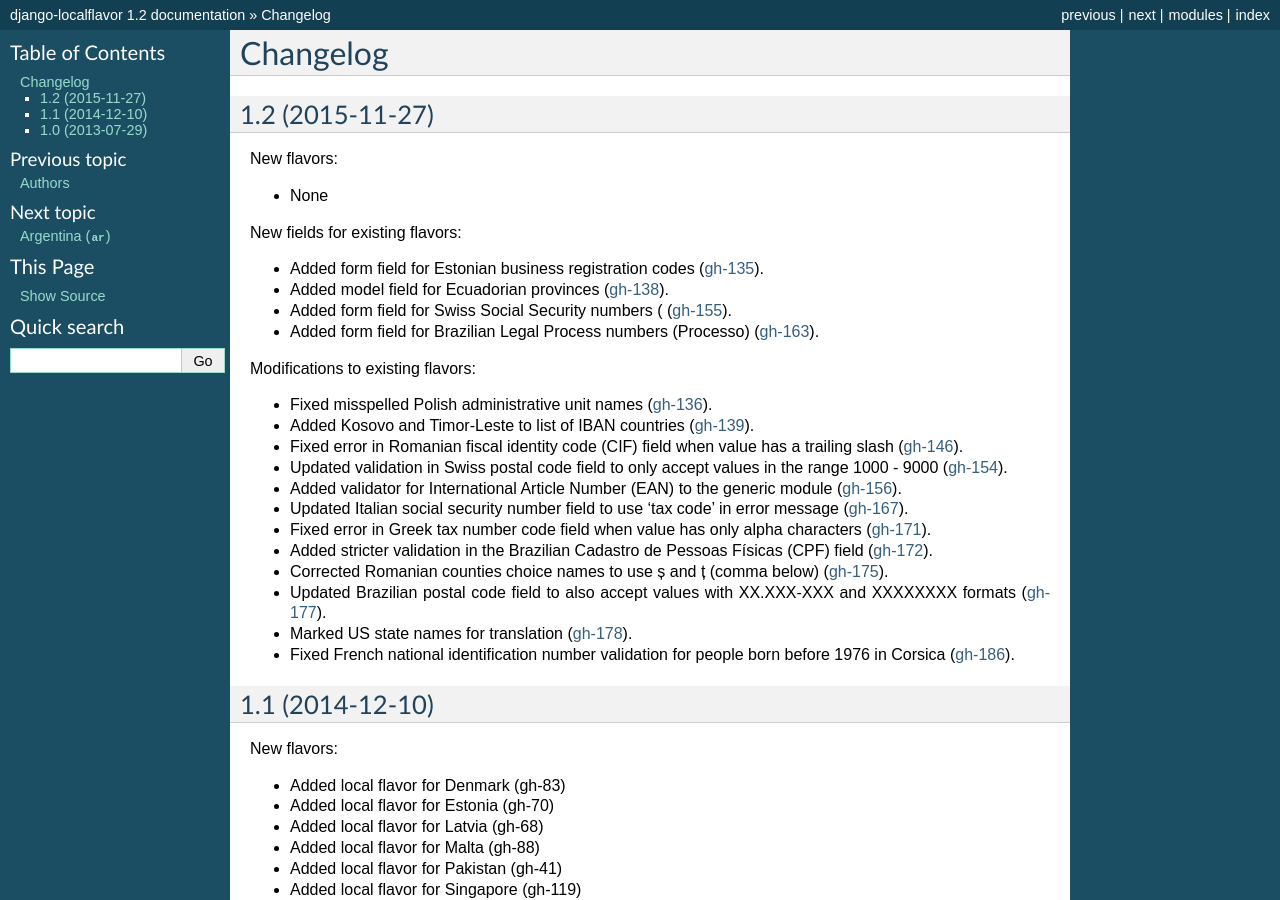
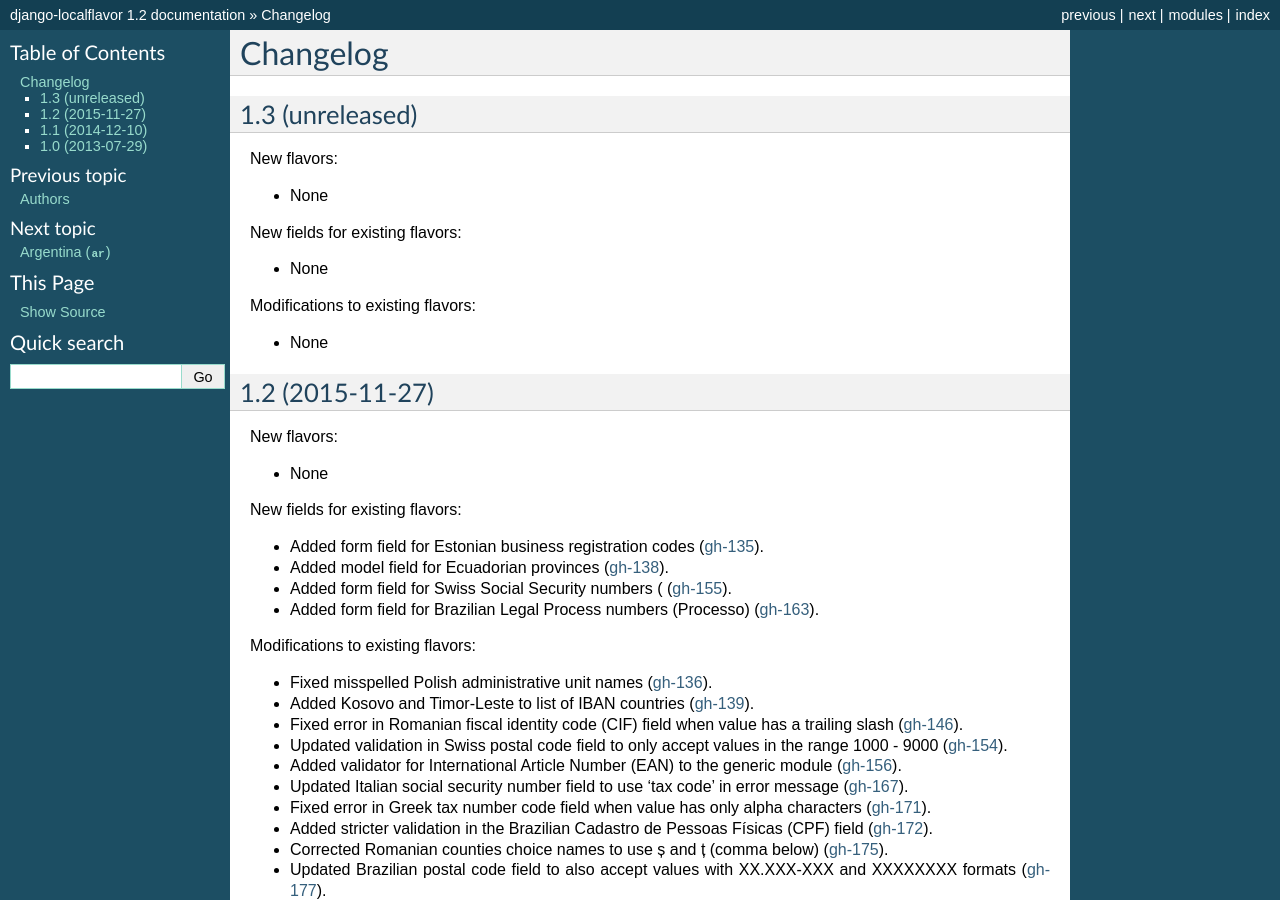
Before and after one commit to django/django-localflavor, a Sphinx documentation site: the page built from docs/changelog.rst, in a window 1280 px wide and 900 px high. Built offline with Sphinx 7.4.7, drawn with Linux system fonts in a browser that asks for light colours.

Commit message:
Add empty changelog template for 1.3.

```diff
--- a/docs/changelog.rst
+++ b/docs/changelog.rst
@@ -1,5 +1,20 @@
 Changelog
 =========
+
+1.3   (unreleased)
+------------------
+
+New flavors:
+
+- None
+
+New fields for existing flavors:
+
+- None
+
+Modifications to existing flavors:
+
+- None
 
 1.2   (2015-11-27)
 ------------------
```
